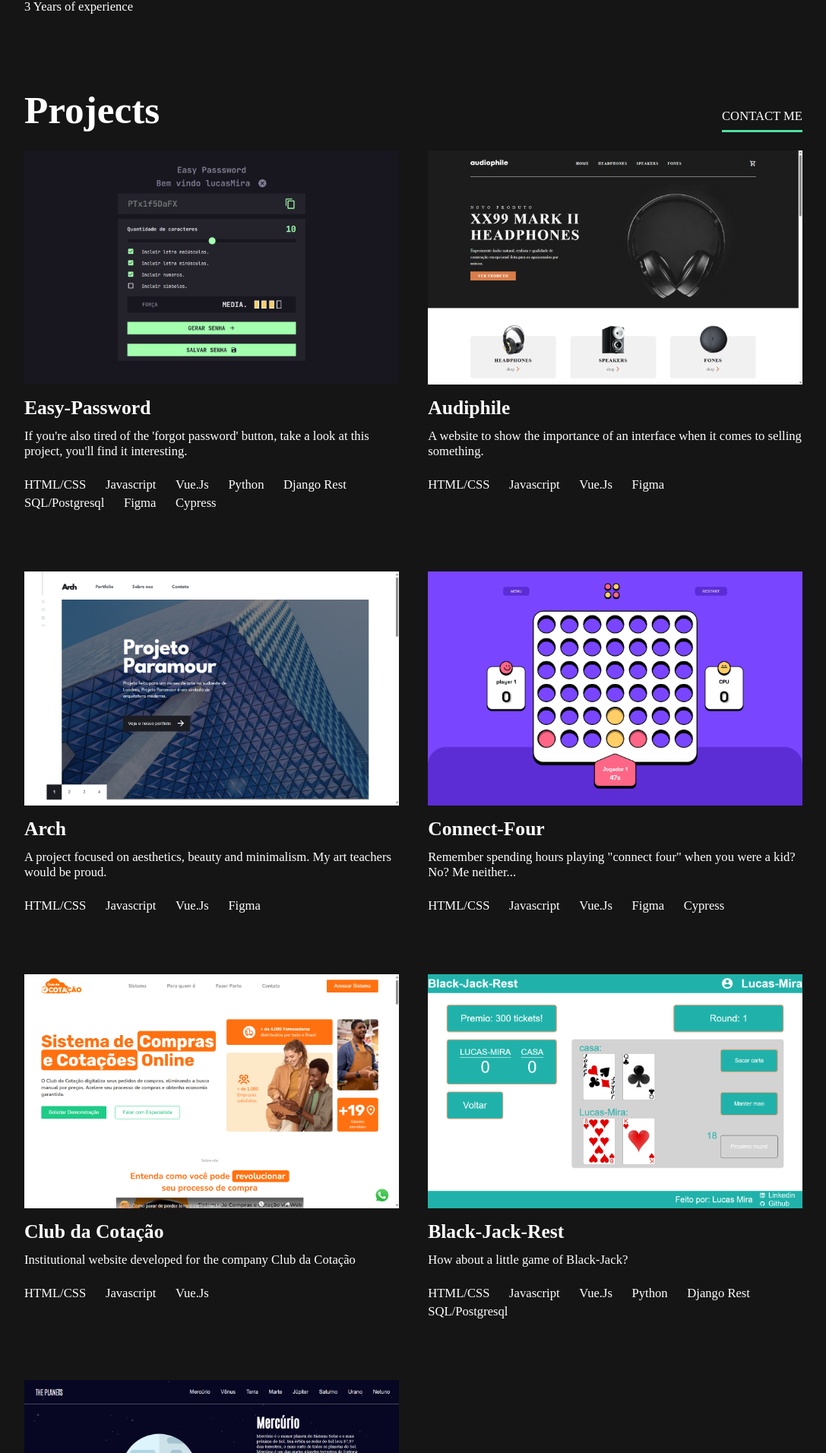
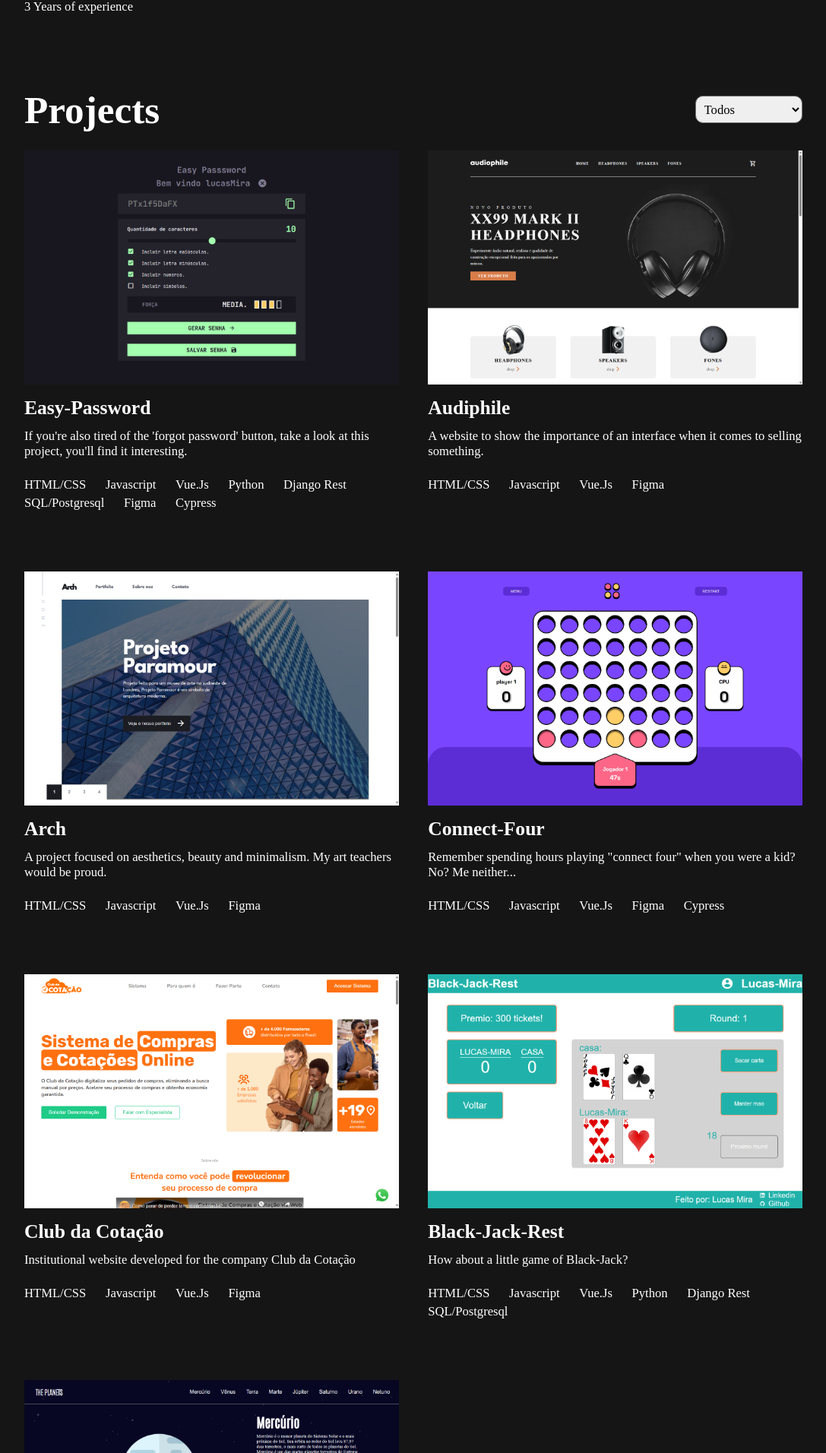
Before and after one commit to miratkd/podeMeChamarDeMira, a Vue app: page / in a window 1280 px wide. Shown: the part 1058-2970 px from the top of the page at 76% size, without its empty margins (96-1183 px from the left). Built offline with nearby package versions, Linux system fonts and the light colour scheme.

Commit message:
add skills filter

```diff
--- a/src/components/Projects.vue
+++ b/src/components/Projects.vue
@@ -2,27 +2,39 @@
     <div class="projects-container">
         <div class="projects-title-container">
             <h1>{{languagePortuguese ? 'Projetos' : 'Projects'}}</h1>
-            <ContactMe :languagePortuguese="languagePortuguese"/>
+            <select v-model="selectedSkill" class="projects-filter">
+                <option :value="null">Todos</option>
+                <option v-for="skill in skills" :key="skill" :value="skill">{{ skill }}</option>
+            </select>
         </div>
         <div class="projects-grid-container">
-            <ProjectCard v-for="project in projectsList" :languagePortuguese="languagePortuguese" :key="project.name" :project="project" />
+            <ProjectCard v-for="project in showList" :languagePortuguese="languagePortuguese" :key="project.name" :project="project" />
         </div>
     </div>
 </template>
 
 <script>
-import ContactMe from './ContactMe.vue';
 import ProjectCard from './ProjectCard.vue';
 
 export default {
     name: 'ProjectsComponet',
     props:['languagePortuguese'],
     components: {
-        ContactMe,
         ProjectCard
     },
     data() {
         return {
+            selectedSkill: null,
+            skills:[
+                "HTML/CSS",
+                "Javascript",
+                "Vue.Js",
+                "Python",
+                "Django Rest",
+                "SQL/Postgresql",
+                "Figma",
+                "Cypress",
+            ],
             projectsList: [
                 {
                     name: 'Easy-Password',
@@ -69,7 +81,7 @@ export default {
                     img: require('@/assets/ClubDaCotacao.png'),
                     descBR: 'Site institucional desenvolvido para a empresa Club da Cotação',
                     descUS: 'Institutional website developed for the company Club da Cotação',
-                    skills: ['HTML/CSS', 'Javascript', 'Vue.Js'],
+                    skills: ['HTML/CSS', 'Javascript', 'Vue.Js', 'Figma'],
                     projectLink: 'https://club-da-cotacao.netlify.app/',
                     codeLinkFront: null,
                     codeLinkBack: null
@@ -96,6 +108,12 @@ export default {
                 }
             ]
         }
+    },
+    computed:{
+        showList(){
+            if (!this.selectedSkill) return this.projectsList
+            return this.projectsList.filter(value => value.skills.includes(this.selectedSkill))
+        }
     }
 }
 </script>
@@ -118,6 +136,17 @@ export default {
     margin-top: 3vh;
 }
 
+.projects-filter{
+    padding: 0.5vw;
+    border-radius: 10px;
+    font-family: 'Space Grotesk';
+    font-size: 1.3em;
+    cursor: pointer;
+}
+.projects-filter:focus{
+    outline: none;
+}
+
 @media screen and (max-width: 850px) {
     .projects-container {
         margin: 10vh 3vw;
```
